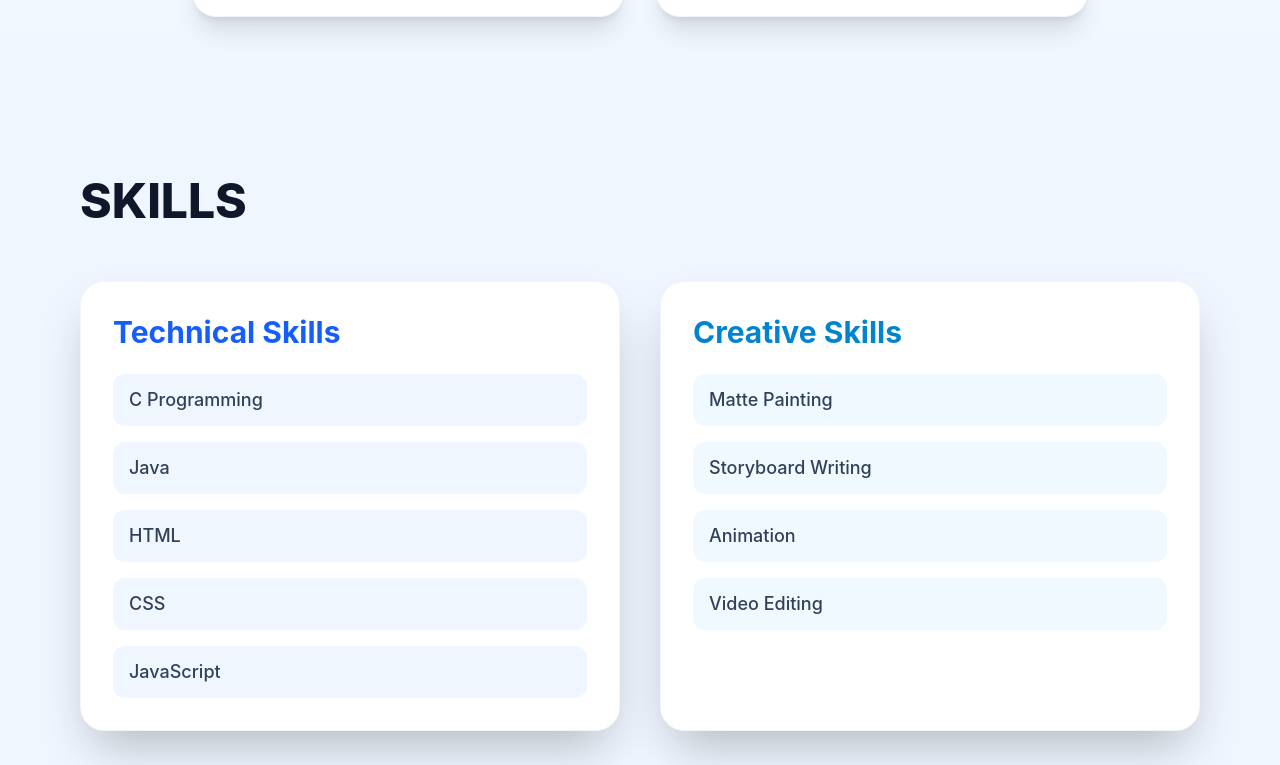
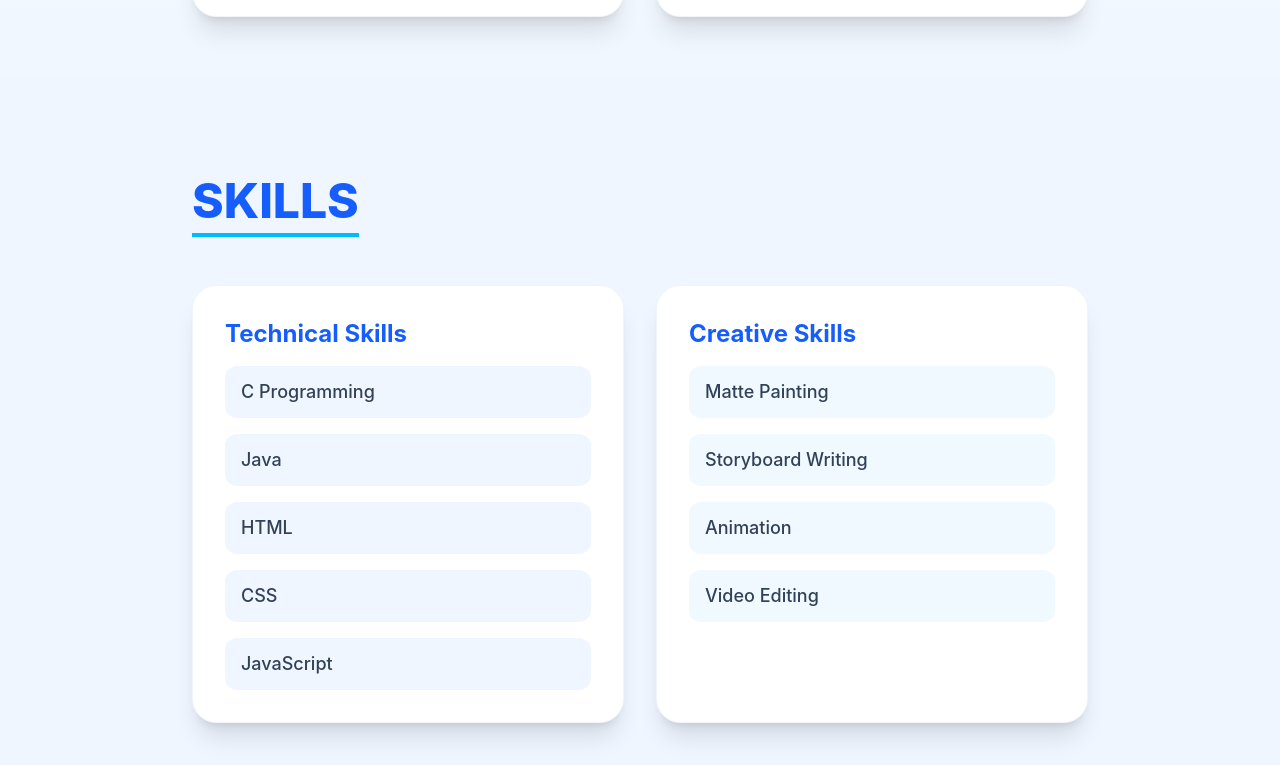
Before and after one commit to umadevivb60-maker/Portfolio, a React app: page / in a window 1280 px wide. Shown: the part 1655-2420 px from the top of the page. Built offline with nearby package versions, Linux system fonts and the light colour scheme; the HTML template or start-up script is replaced by a standard one.

Commit message:
update ui5

```diff
--- a/src/components/Skills.jsx
+++ b/src/components/Skills.jsx
@@ -2,40 +2,45 @@ import React from "react";
 
 function Skill() {
   return (
-    // Uses a solid light blue background to flow beautifully with your other sections
-    <section id="skills" className="bg-blue-50 py-20 px-6 md:px-20">
+    <section
+      id="skills"
+      className="bg-blue-50 py-20 px-6 md:px-20"
+    >
+      {/* Alignment matched with Education section */}
+      <div className="max-w-4xl mx-auto">
 
-      <div className="max-w-6xl mx-auto">
-
-        {/* Main section heading matches the deep dark theme text */}
-        <h2 className="text-4xl md:text-5xl font-extrabold text-slate-900 mb-14 text-left">
+        {/* Heading style matched with Education */}
+        <h2 className="text-4xl md:text-5xl font-extrabold text-blue-600 mb-12 border-b-4 border-sky-400 inline-block pb-2">
           SKILLS
         </h2>
 
-        <div className="grid md:grid-cols-2 gap-10">
+        {/* Cards */}
+        <div className="grid gap-8 md:grid-cols-2">
 
           {/* Technical Skills */}
-          <div className="bg-white rounded-3xl p-8 shadow-2xl hover:-translate-y-2 hover:scale-105 transition duration-300 border border-slate-100">
+          <div className="bg-white rounded-3xl p-8 shadow-xl border border-slate-100 hover:-translate-y-2 hover:scale-105 transition duration-300">
 
-            {/* Heading matches your vibrant theme blue */}
-            <h3 className="text-3xl font-bold text-blue-600 mb-6">
+            <h3 className="text-2xl font-bold text-blue-600 mb-4">
               Technical Skills
             </h3>
 
-            {/* Shifted list tags from purple badges to premium blue badges */}
             <ul className="space-y-4 text-lg text-slate-700">
               <li className="bg-blue-50 px-4 py-3 rounded-xl hover:bg-blue-100 transition font-medium">
                 C Programming
               </li>
+
               <li className="bg-blue-50 px-4 py-3 rounded-xl hover:bg-blue-100 transition font-medium">
                 Java
               </li>
+
               <li className="bg-blue-50 px-4 py-3 rounded-xl hover:bg-blue-100 transition font-medium">
                 HTML
               </li>
+
               <li className="bg-blue-50 px-4 py-3 rounded-xl hover:bg-blue-100 transition font-medium">
                 CSS
               </li>
+
               <li className="bg-blue-50 px-4 py-3 rounded-xl hover:bg-blue-100 transition font-medium">
                 JavaScript
               </li>
@@ -43,24 +48,25 @@ function Skill() {
           </div>
 
           {/* Creative Skills */}
-          <div className="bg-white rounded-3xl p-8 shadow-2xl hover:-translate-y-2 hover:scale-105 transition duration-300 border border-slate-100">
+          <div className="bg-white rounded-3xl p-8 shadow-xl border border-slate-100 hover:-translate-y-2 hover:scale-105 transition duration-300">
 
-            {/* Heading matches your bright sky-blue accent */}
-            <h3 className="text-3xl font-bold text-sky-600 mb-6">
+            <h3 className="text-2xl font-bold text-blue-600 mb-4">
               Creative Skills
             </h3>
 
-            {/* Shifted list tags from pink badges to premium sky-blue badges */}
             <ul className="space-y-4 text-lg text-slate-700">
               <li className="bg-sky-50 px-4 py-3 rounded-xl hover:bg-sky-100 transition font-medium">
                 Matte Painting
               </li>
+
               <li className="bg-sky-50 px-4 py-3 rounded-xl hover:bg-sky-100 transition font-medium">
                 Storyboard Writing
               </li>
+
               <li className="bg-sky-50 px-4 py-3 rounded-xl hover:bg-sky-100 transition font-medium">
                 Animation
               </li>
+
               <li className="bg-sky-50 px-4 py-3 rounded-xl hover:bg-sky-100 transition font-medium">
                 Video Editing
               </li>
@@ -69,7 +75,6 @@ function Skill() {
 
         </div>
       </div>
-
     </section>
   );
 }
```
